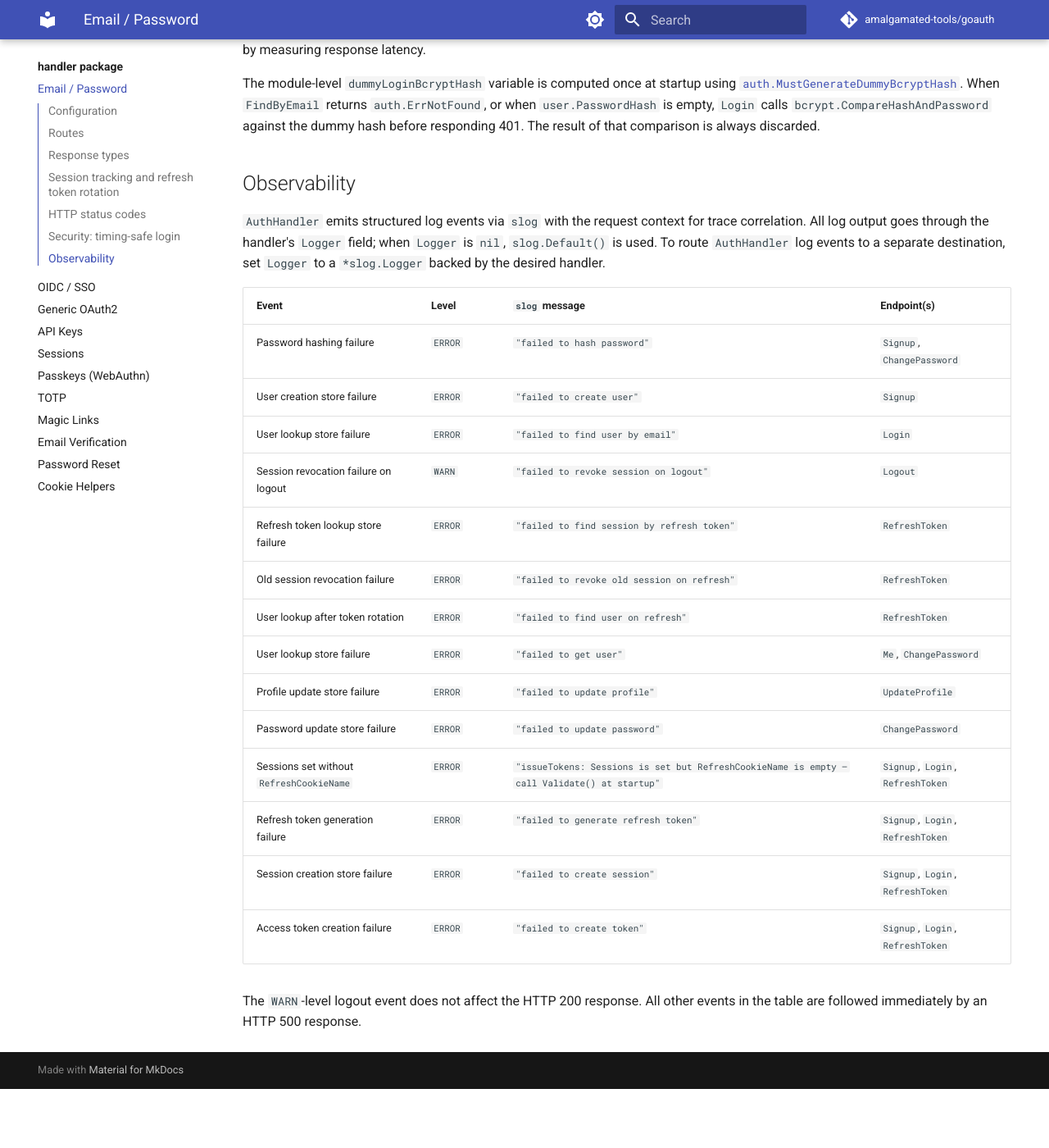
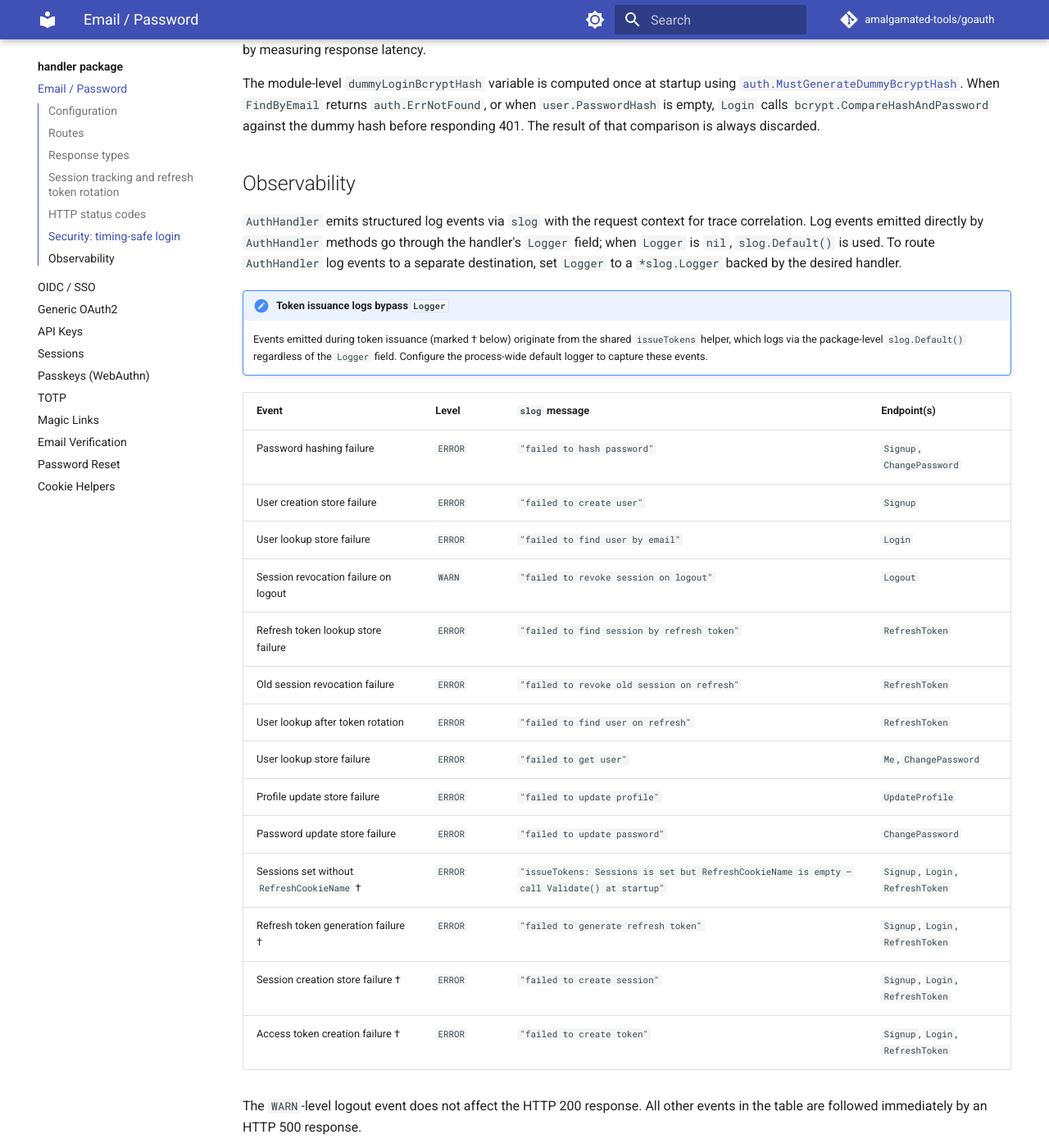
Before and after one commit to amalgamated-tools/goauth, an MkDocs documentation site: the page built from docs/handler/auth.md, in a window 1280 px wide and 1400 px high, scrolled down 3395 px. Shown: the whole window at 82% size. Built offline with MkDocs 1.6.1 and Material for MkDocs 9.7.7, drawn with Linux system fonts in a browser that asks for light colours; comment, search, counter and statistics services are not loaded; before the commit the page ends 4723 px from its top, so only the background shows below that.

Commit message:
docs: clarify that issueTokens log events bypass the handler Logger field (#461)
* docs: clarify that issueTokens log events bypass the handler Logger field

The shared issueTokens helper in handler/helpers.go calls slog.ErrorContext
directly, bypassing any handler-specific Logger field. Previously only
magic-links.md documented this behaviour with a callout note and † markers.

Add the same "Token issuance logs bypass Logger" note and † markers to
auth.md, oauth2.md, oidc.md, and passkeys.md for consistency, and update
index.md to explain the pattern once at the package level.

Co-authored-by: Copilot <223556219+Copilot@users.noreply.github.com>

* Update docs/handler/auth.md

Co-authored-by: greptile-apps[bot] <165735046+greptile-apps[bot]@users.noreply.github.com>

---------

Co-authored-by: github-actions[bot] <41898282+github-actions[bot]@users.noreply.github.com>
Co-authored-by: Copilot <223556219+Copilot@users.noreply.github.com>
Co-authored-by: Patrick Veverka <veverkap@users.noreply.github.com>
Co-authored-by: greptile-apps[bot] <165735046+greptile-apps[bot]@users.noreply.github.com>

```diff
--- a/docs/handler/auth.md
+++ b/docs/handler/auth.md
@@ -100,7 +100,10 @@ The module-level `dummyLoginBcryptHash` variable is computed once at startup usi
 
 ## Observability
 
-`AuthHandler` emits structured log events via `slog` with the request context for trace correlation. All log output goes through the handler's `Logger` field; when `Logger` is `nil`, `slog.Default()` is used. To route `AuthHandler` log events to a separate destination, set `Logger` to a `*slog.Logger` backed by the desired handler.
+`AuthHandler` emits structured log events via `slog` with the request context for trace correlation. Log events emitted directly by `AuthHandler` methods go through the handler's `Logger` field; when `Logger` is `nil`, `slog.Default()` is used. To route `AuthHandler` log events to a separate destination, set `Logger` to a `*slog.Logger` backed by the desired handler.
+
+!!! note "Token issuance logs bypass `Logger`"
+    Events emitted during token issuance (marked † below) originate from the shared `issueTokens` helper, which logs via the package-level `slog.Default()` regardless of the `Logger` field. Configure the process-wide default logger to capture these events.
 
 | Event | Level | `slog` message | Endpoint(s) |
 |---|---|---|---|
@@ -114,9 +117,9 @@ The module-level `dummyLoginBcryptHash` variable is computed once at startup usi
 | User lookup store failure | `ERROR` | `"failed to get user"` | `Me`, `ChangePassword` |
 | Profile update store failure | `ERROR` | `"failed to update profile"` | `UpdateProfile` |
 | Password update store failure | `ERROR` | `"failed to update password"` | `ChangePassword` |
-| Sessions set without `RefreshCookieName` | `ERROR` | `"issueTokens: Sessions is set but RefreshCookieName is empty — call Validate() at startup"` | `Signup`, `Login`, `RefreshToken` |
-| Refresh token generation failure | `ERROR` | `"failed to generate refresh token"` | `Signup`, `Login`, `RefreshToken` |
-| Session creation store failure | `ERROR` | `"failed to create session"` | `Signup`, `Login`, `RefreshToken` |
-| Access token creation failure | `ERROR` | `"failed to create token"` | `Signup`, `Login`, `RefreshToken` |
+| Sessions set without `RefreshCookieName` † | `ERROR` | `"issueTokens: Sessions is set but RefreshCookieName is empty — call Validate() at startup"` | `Signup`, `Login`, `RefreshToken` |
+| Refresh token generation failure † | `ERROR` | `"failed to generate refresh token"` | `Signup`, `Login`, `RefreshToken` |
+| Session creation store failure † | `ERROR` | `"failed to create session"` | `Signup`, `Login`, `RefreshToken` |
+| Access token creation failure † | `ERROR` | `"failed to create token"` | `Signup`, `Login`, `RefreshToken` |
 
 The `WARN`-level logout event does not affect the HTTP 200 response. All other events in the table are followed immediately by an HTTP 500 response.
```
Also changed, not shown: docs/handler/index.md (+2 -0 lines), docs/handler/oauth2.md (+7 -4 lines), docs/handler/oidc.md (+7 -4 lines), docs/handler/passkeys.md (+7 -4 lines).
